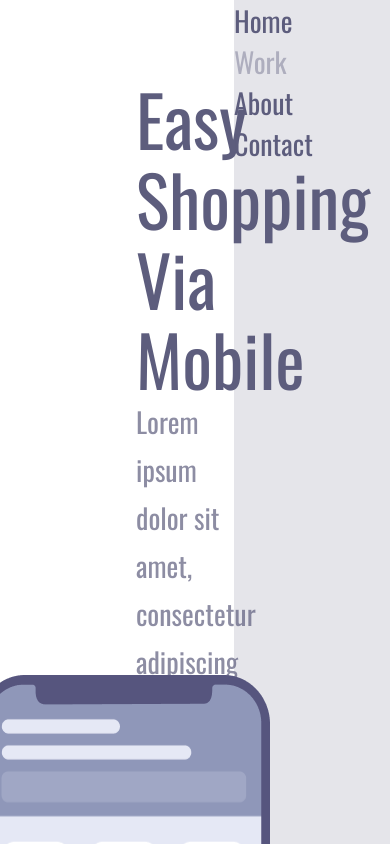
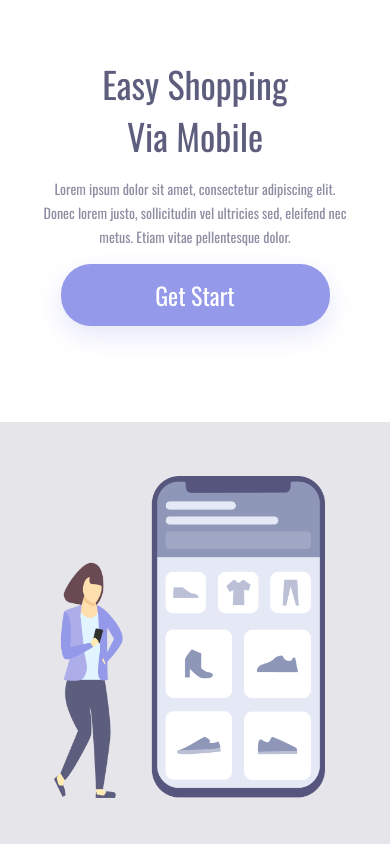
Before and after one commit to Hodavias/Hodavias-nexsys, a plain HTML site: page NEXSYS EMPRESA/Projetos/Projeto 3.html in a window 390 px wide. Shown: the top 844 px of the page. Drawn offline with nearby package versions, Linux system fonts and the light colour scheme.

Commit message:
Adiciona responsividade ao layout, ocultando elementos e ajustando tamanhos de fonte para telas menores

```diff
--- a/NEXSYS EMPRESA/Projetos/1-projeto.css
+++ b/NEXSYS EMPRESA/Projetos/1-projeto.css
@@ -108,3 +108,50 @@ p {
 
 
 }
+
+
+
+
+@media screen and (max-width: 800px) {
+    header {
+      display: none ;
+    }
+
+
+    h1 {
+       font-size: 61px;
+        line-height: 60px;
+    }
+
+    h2 {
+        font-size: 30px;
+        line-height: 36px;
+    }
+
+    p {
+       display: none;
+    }
+.logo-image{
+    width: 353px;
+    height: 317px ;
+    margin: 0 auto;
+
+
+}
+
+.textos {
+    padding: 20px;
+    text-align: center;
+}
+body{
+    display: flex;
+    flex-direction: column;
+    align-items: center;
+}
+.grupo-imagem{
+    display: flex;
+    justify-content: center;
+    margin-top: 50%;
+}
+
+}
--- a/NEXSYS EMPRESA/Projetos/Projeto 3 .css
+++ b/NEXSYS EMPRESA/Projetos/Projeto 3 .css
@@ -17,6 +17,7 @@ width: 60%;
 padding-left: 136px ;
 margin-top: 20%;
 }
+
 
 .container-right{
    display: inline-block;
@@ -102,3 +103,58 @@ a:active{
 header{
     margin: 24px 0 0 57px ;
 }
+
+
+@media screen and (max-width: 900px ) {
+
+.container-left{
+width: 100%;
+height: 50%;
+padding: 0;
+margin: 0;
+
+}
+.container-right{
+    display:block ;
+width: 100%;
+position: static;
+height: 100vh;
+}
+
+img {
+position: static;
+width: 271px;
+height: 322px;
+margin: 54px;
+}
+
+.botoes {
+display: none;
+}
+
+h2{
+    font-size: 36px;
+    line-height: 52px ;
+    width: auto;
+    margin: 58px 50px 0 50px ;
+    text-align: center;
+}
+p{
+    margin: 15px 40px;
+    width: auto;
+    text-align: center;
+    font-size: 14px ;
+    line-height: 24px ;
+
+}
+button{
+    display: block;
+    margin: 0 auto  ;
+}
+
+
+
+
+
+
+}
```
Also changed, not shown: NEXSYS EMPRESA/Projetos/1-projeto.html (+2 -0 lines).
